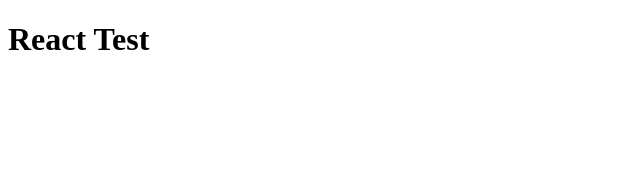
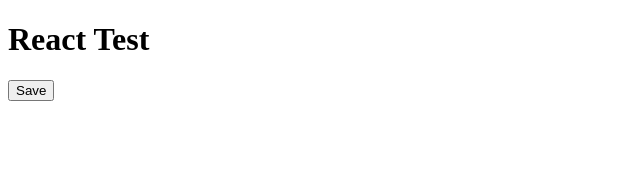
Before and after one commit to shigasy/electron-example, a React app: page / in a window 1280 px wide. Shown: the top 170 px of the page, without its empty margins (0-640 px from the left). Built offline with nearby package versions, Linux system fonts and the light colour scheme.

Commit message:
add: rendererからcoreの機能を呼び出す

```diff
--- /dev/null
+++ b/src/components/Save.tsx
@@ -0,0 +1,18 @@
+import React from 'react';
+import '../types/core';
+
+const Save: React.FC = () => {
+  const onSaveClick = () => {
+    window.core.saveText();
+    console.log('save');
+  };
+  return (
+    <div>
+      <button type="button" onClick={onSaveClick}>
+        Save
+      </button>
+    </div>
+  );
+};
+
+export default Save;
--- a/src/pages/index.tsx
+++ b/src/pages/index.tsx
@@ -1,9 +1,11 @@
 import React from 'react';
+import Save from '../components/Save';
 
 const App: React.FC = () => {
   return (
     <div>
       <h1>React Test</h1>
+      <Save />
     </div>
   );
 };
--- /dev/null
+++ b/src/types/core.ts
@@ -0,0 +1,10 @@
+export default interface Core {
+  saveText: () => any;
+}
+
+// windowオブジェクトにcoreの定義を追加する
+declare global {
+  interface Window {
+    core: Core;
+  }
+}
```
Also changed, not shown: src/core/core.ts (+10 -1 lines).
